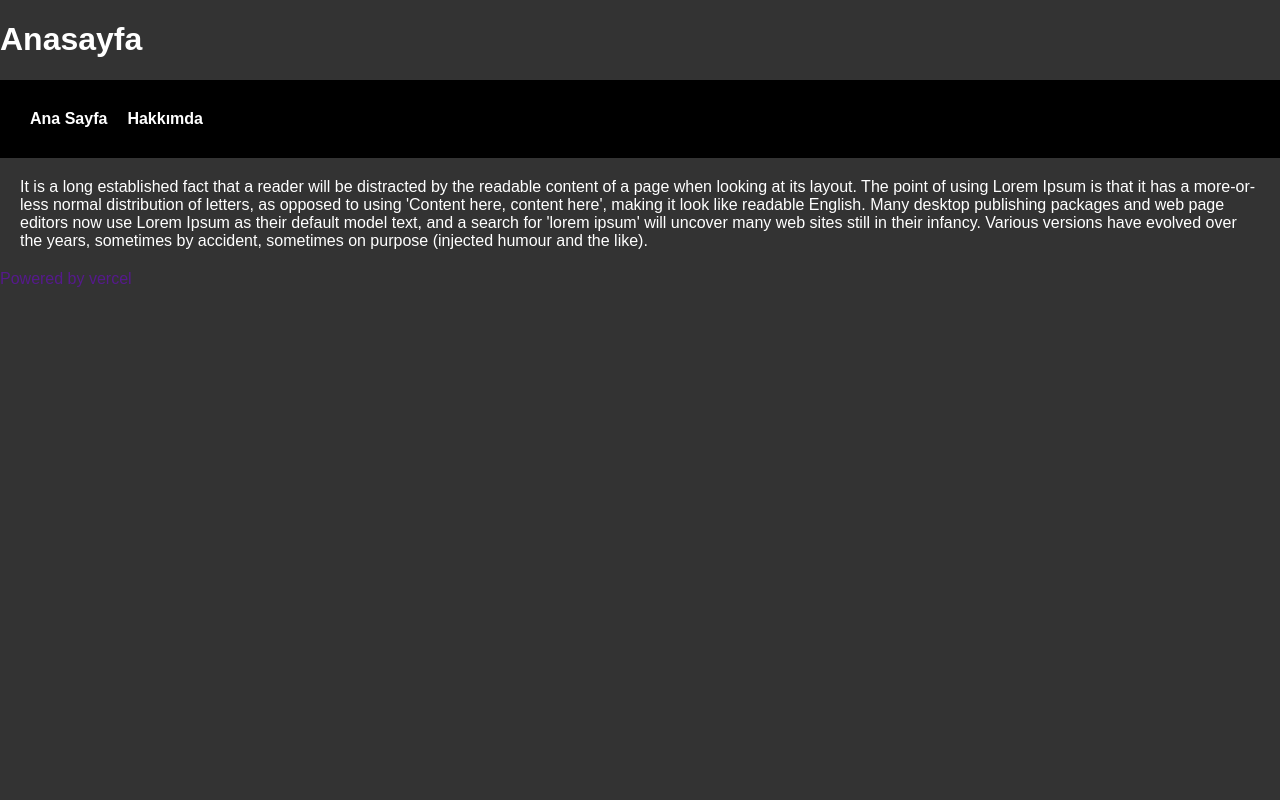
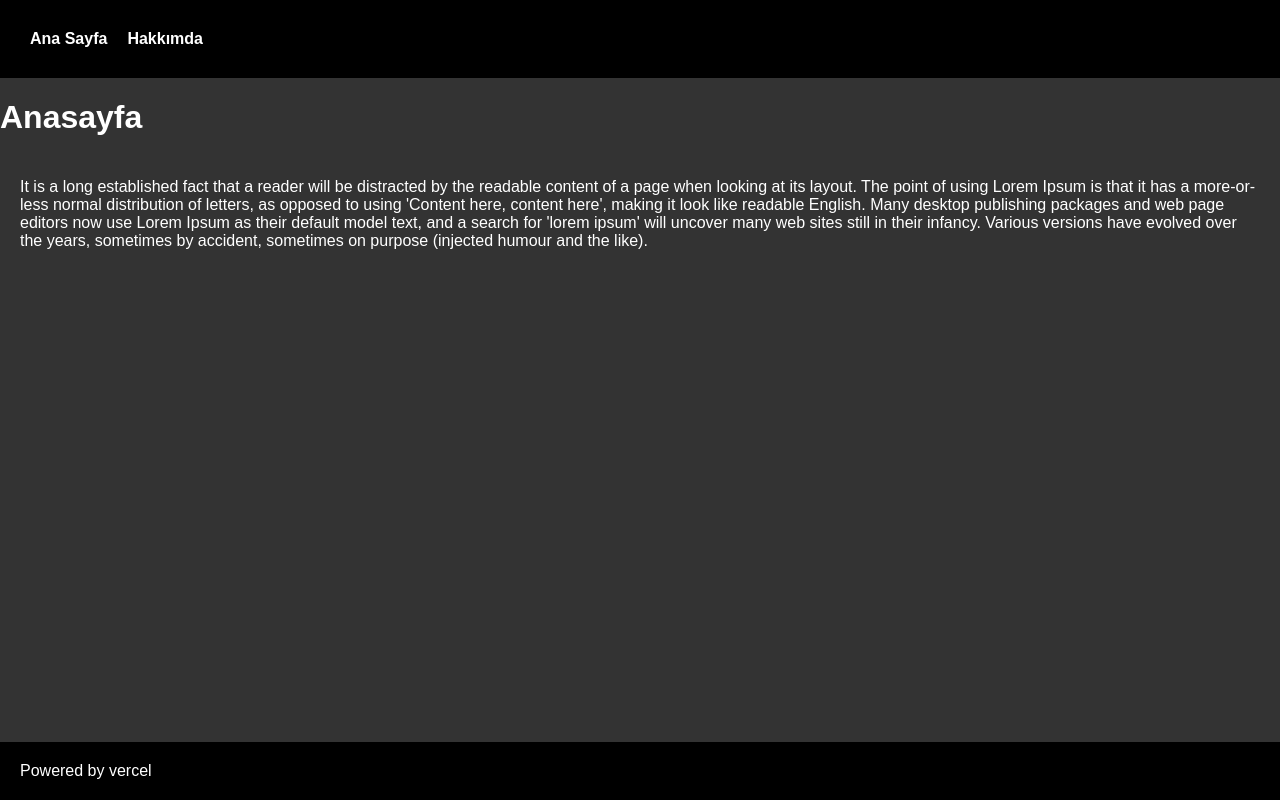
Before and after one commit to miraybuketaydin/nextjs-blog, a Next.js app: page / in a window 1280 px wide. Built offline with nearby package versions, Linux system fonts and the light colour scheme.

Commit message:
Sayfa düzenlemesi yapıldı

```diff
--- a/components/Layout.js
+++ b/components/Layout.js
@@ -5,20 +5,31 @@
   margin: 0;
   padding: 0;
 `;
+const Footer = styled.footer`
+  background-color: #000;
+  padding: 20px;
+  position: fixed;
+  bottom: 0;
+  width: 100vw;
+`;
 
 const Content = styled.div`
   padding: 20px;
 `;
 
+const H1 = styled.h1`
+  padding: 10px;
+`;
+
 export default ({ title, children }) => (
   <BodyDiv>
+    <Header />
     <h1>{title}</h1>
-    <Header />
     <Content>{children}</Content>
-    <footer>
+    <Footer>
       <a href="" target="_blank" rel="noopener noreferrer">
         Powered by vercel
       </a>
-    </footer>
+    </Footer>
   </BodyDiv>
 );
--- a/pages/_app.js
+++ b/pages/_app.js
@@ -6,7 +6,12 @@
     font-family: sans-serif;
     background-color: #333;
     color: #fff;
-    a{text-decoration: none;}
+    a{
+      color: #fff;
+      text-decoration: none;
+    &:hover{
+      color: rgba(255, 255, 255, 0.7)
+    }}
 }`;
 
 export default function App({ Component, pageProps }) {
```
